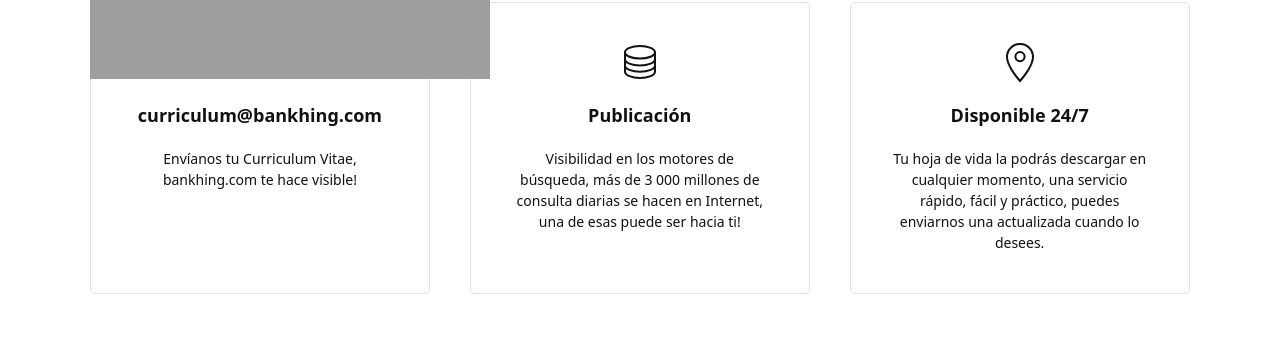
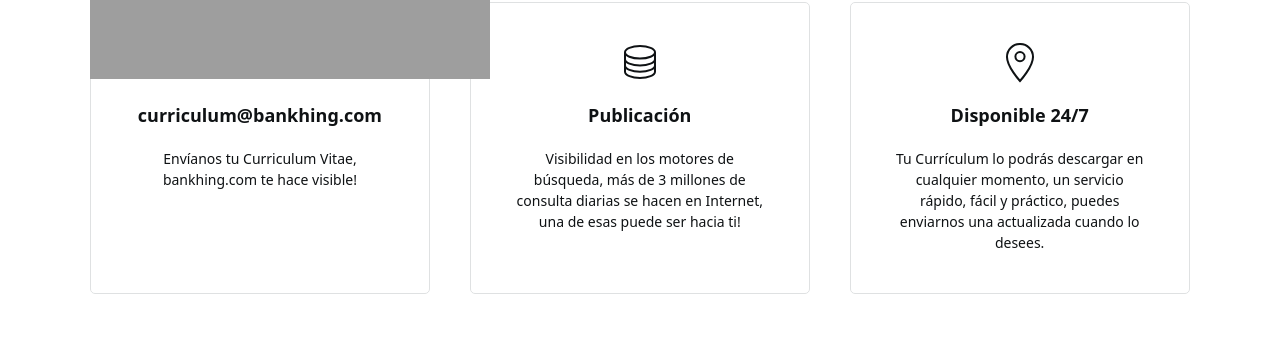
Before and after one commit to jelmii/jelmii.github.io, a Jekyll site: the page built from index.md, in a window 1280 px wide and 900 px high, scrolled down 734 px. Shown: the part 111-454 px from the top of the window. Built offline with Jekyll 4.4.1, drawn with Linux system fonts in a browser that asks for light colours.

Commit message:
Update navigation_home.yml

```diff
--- a/_data/navigation_home.yml
+++ b/_data/navigation_home.yml
@@ -6,11 +6,11 @@
   doc: http://www.bankhing.com/
 
 - title: Publicación
-  desc: Visibilidad en los motores de búsqueda, más de 3 000 millones de consulta diarias se hacen en Internet, una de esas puede ser hacia ti!
+  desc: Visibilidad en los motores de búsqueda, más de 3 millones de consulta diarias se hacen en Internet, una de esas puede ser hacia ti!
   icon: database
   doc: /contact
 
 - title: Disponible 24/7
-  desc: Tu hoja de vida la podrás descargar en cualquier momento, una servicio rápido, fácil y práctico, puedes enviarnos una actualizada cuando lo desees.
+  desc: Tu Currículum lo podrás descargar en cualquier momento, un servicio rápido, fácil y práctico, puedes enviarnos una actualizada cuando lo desees.
   icon: location
   doc: variables
```
